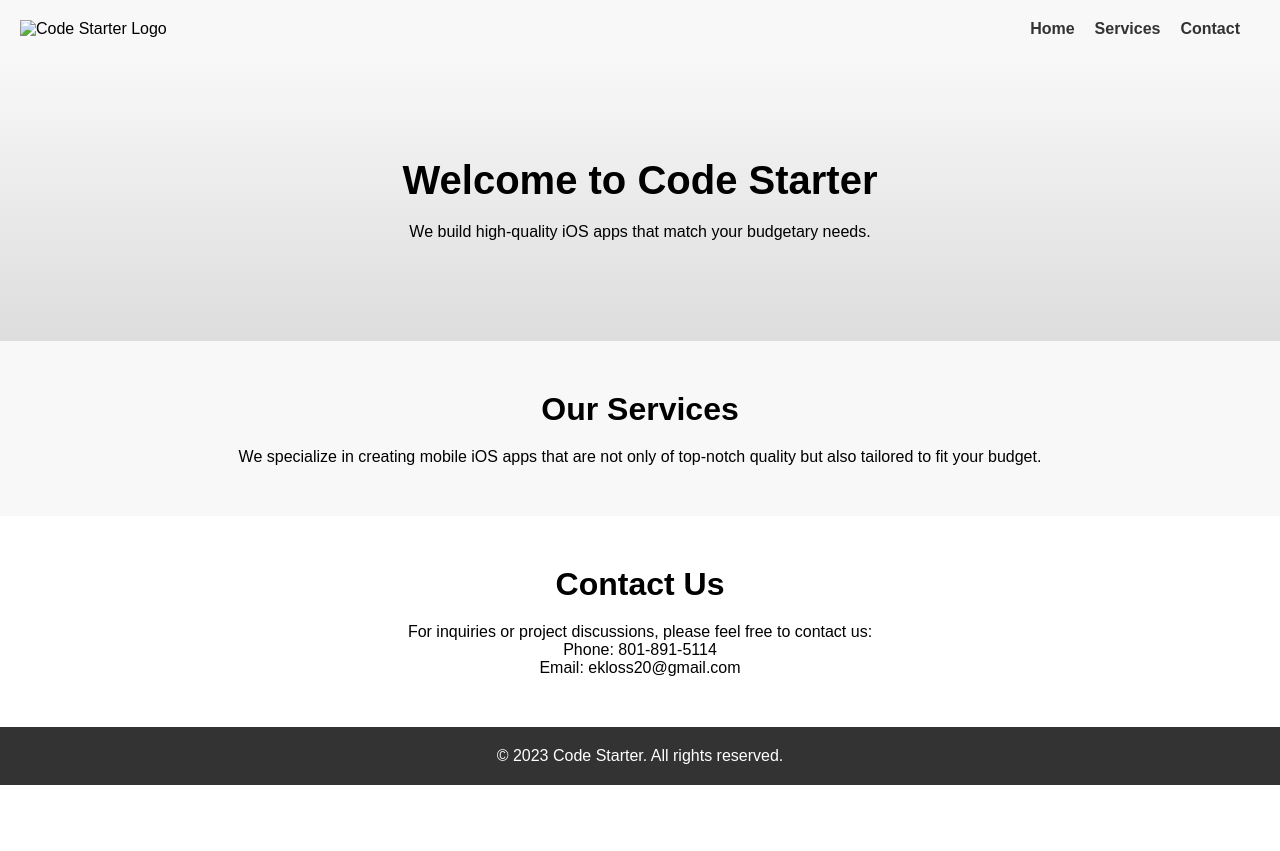
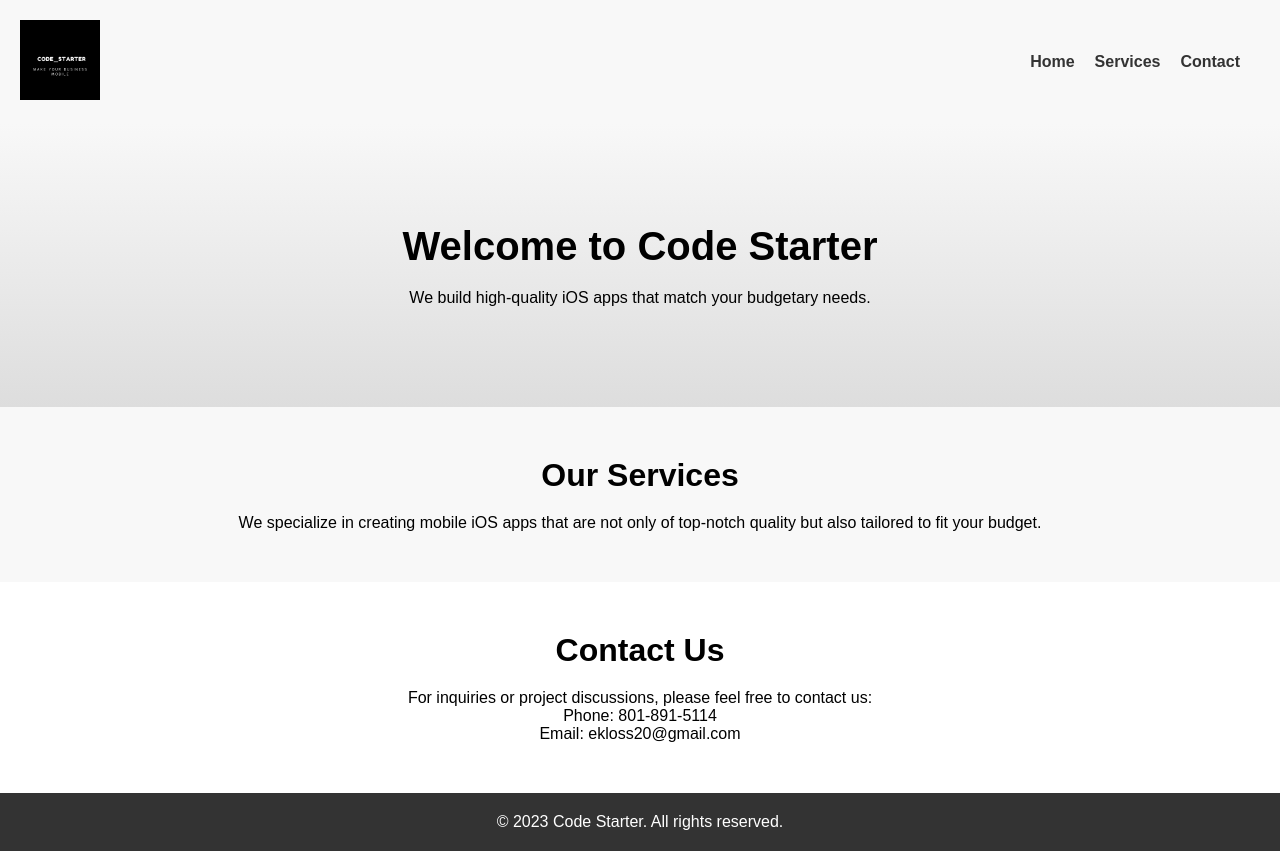
Before and after one commit to ungE-sudo/code-starter-website, a plain HTML site: page index.html in a window 1280 px wide. Before the commit the page ends 800 px from the top, so only its background shows below. Drawn offline with Linux system fonts and the light colour scheme.

Commit message:
Update index.html

```diff
--- a/index.html
+++ b/index.html
@@ -10,7 +10,7 @@
 <body>
   <header>
     <div class="logo">
-      <img src="/main/Code_Starter_Logo.png" alt="Code Starter Logo">
+      <img src="Code_Starter_Logo.png" alt="Code Starter Logo">
     </div>
     <nav>
       <ul>
```
